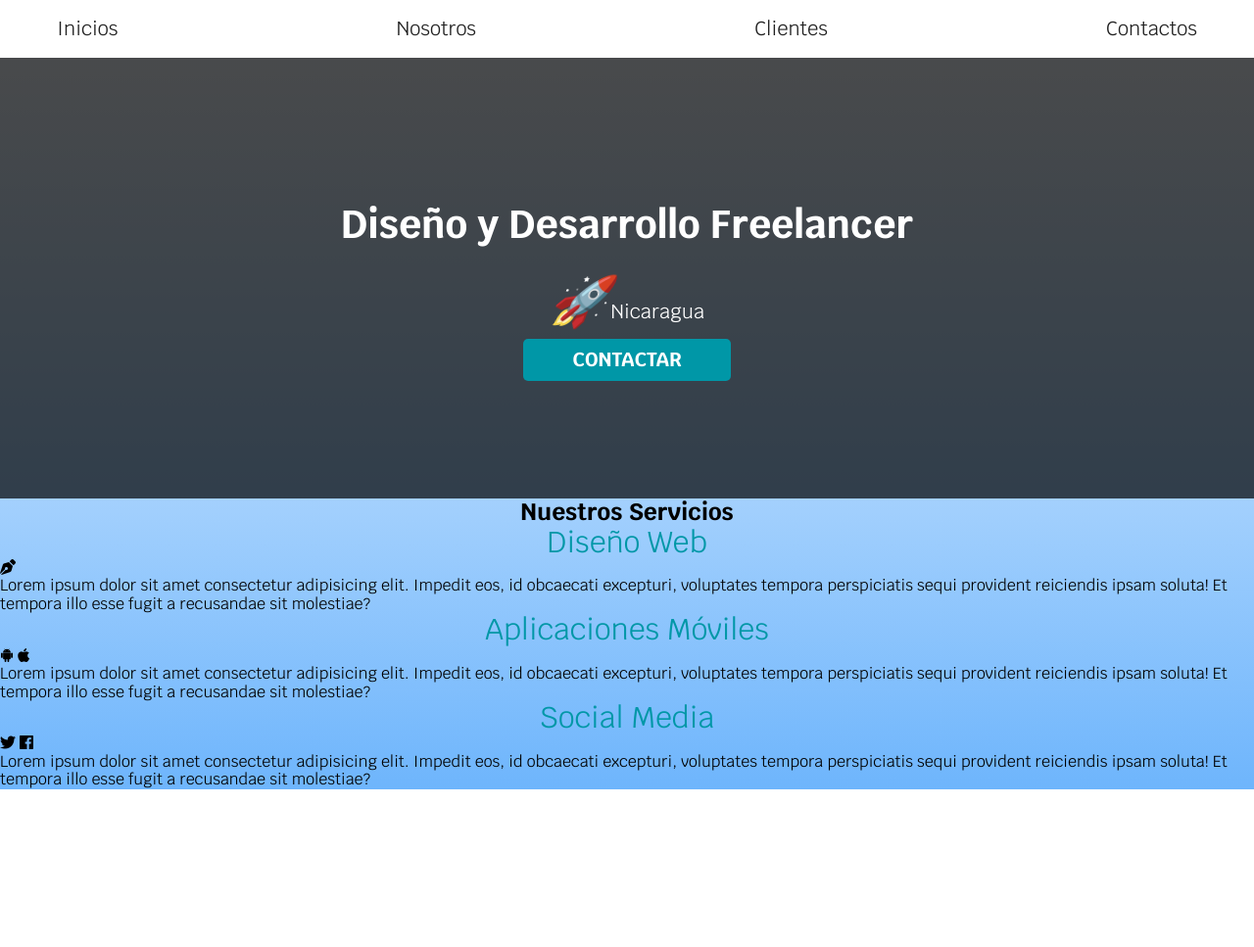
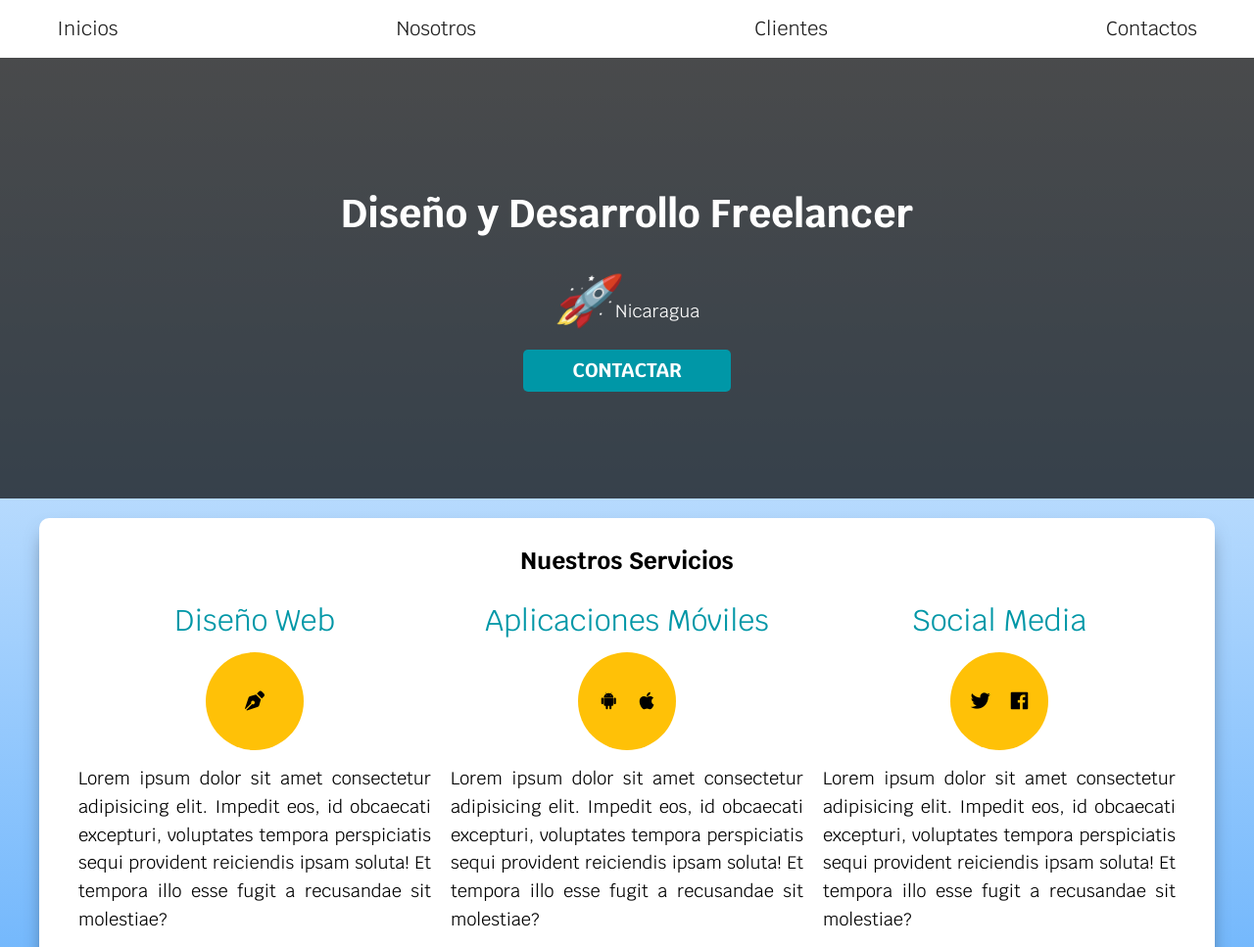
Before and after one commit to engellcarcamo/freelancerWebSite, a plain HTML site: page index.html in a window 1280 px wide. Shown: the top 967 px of the page at 98% size. Before the commit the page ends 806 px from the top, so only its background shows below. Drawn offline with nearby package versions, Linux system fonts and the light colour scheme.

Commit message:
Estilizando el contenido 'Nuestro servicios'

```diff
--- a/style.css
+++ b/style.css
@@ -31,6 +31,10 @@ h3 {
   color: var(--secundario);
   font-size: 3rem;
   font-weight: 400;
+}
+p {
+  font-size: 1.8rem;
+  line-height: 1.6;
 }
 .site-header {
   background-color: white;
@@ -97,3 +101,53 @@ h3 {
 .contenedor-hero i {
   font-size: 5rem;
 }
+
+.contenedor {
+  max-width: var(--max-contenedor);
+  background-color: white;
+  margin: 2rem 1rem;
+  padding: 2rem;
+  border-radius: 1rem;
+  box-shadow: 0px 10px 21px -9px rgba(0, 0, 0, 0.74);
+}
+
+.servicios {
+  margin: 2rem 1rem;
+}
+.contenedor-servicios {
+  margin-top: 2rem;
+}
+
+@media (min-width: 768px) {
+  .contenedor {
+    margin: 2rem auto;
+    padding: 3rem;
+  }
+
+  .contenedor-servicios {
+    display: flex;
+    justify-content: space-between;
+  }
+  .servicio {
+    flex-direction: 0 0 calc(33.3% - 1rem);
+  }
+}
+.servicio {
+  display: flex;
+  flex-direction: column;
+  align-items: center;
+  gap: 1.5rem;
+  padding: 1rem;
+  text-align: justify;
+}
+
+.servicio--iconos {
+  width: 100px;
+  height: 100px;
+  border-radius: 50%;
+  background-color: var(--primario);
+  display: flex;
+  justify-content: space-evenly;
+  align-items: center;
+  font-size: 2rem;
+}
```
